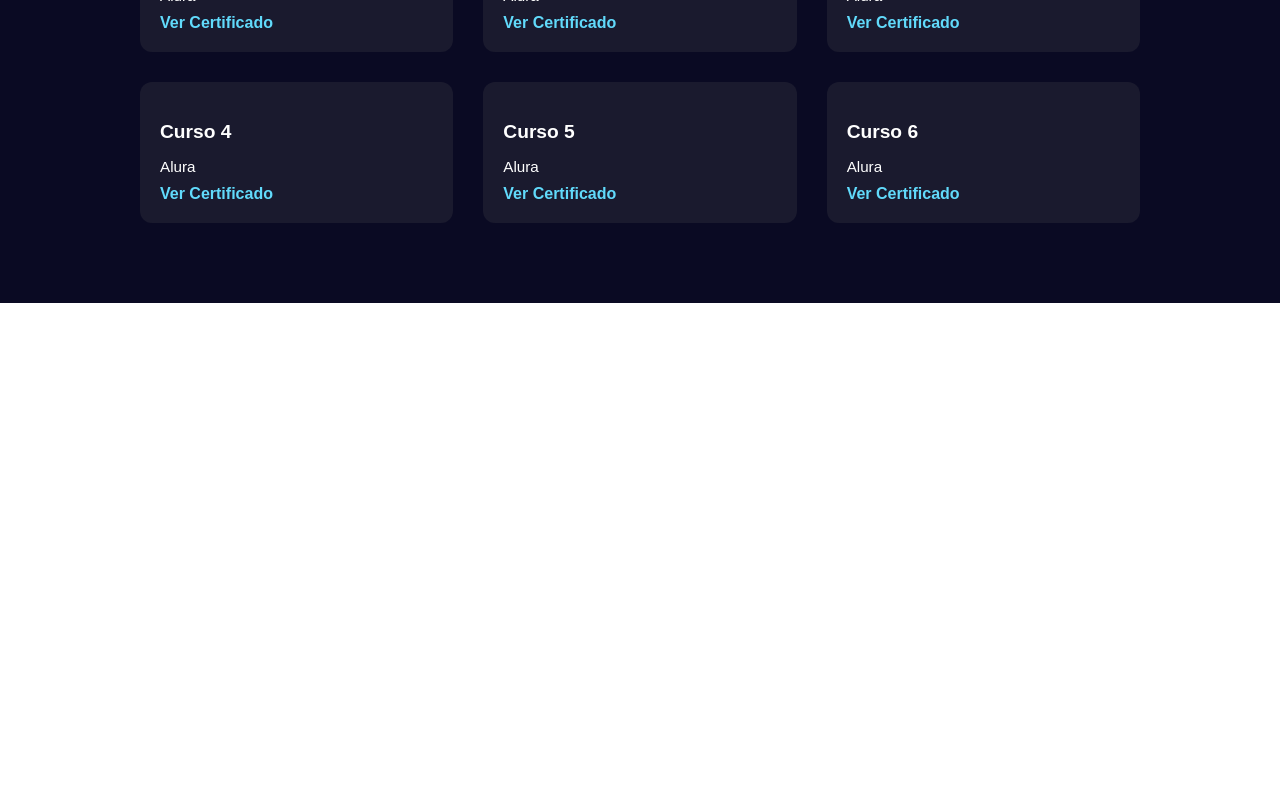
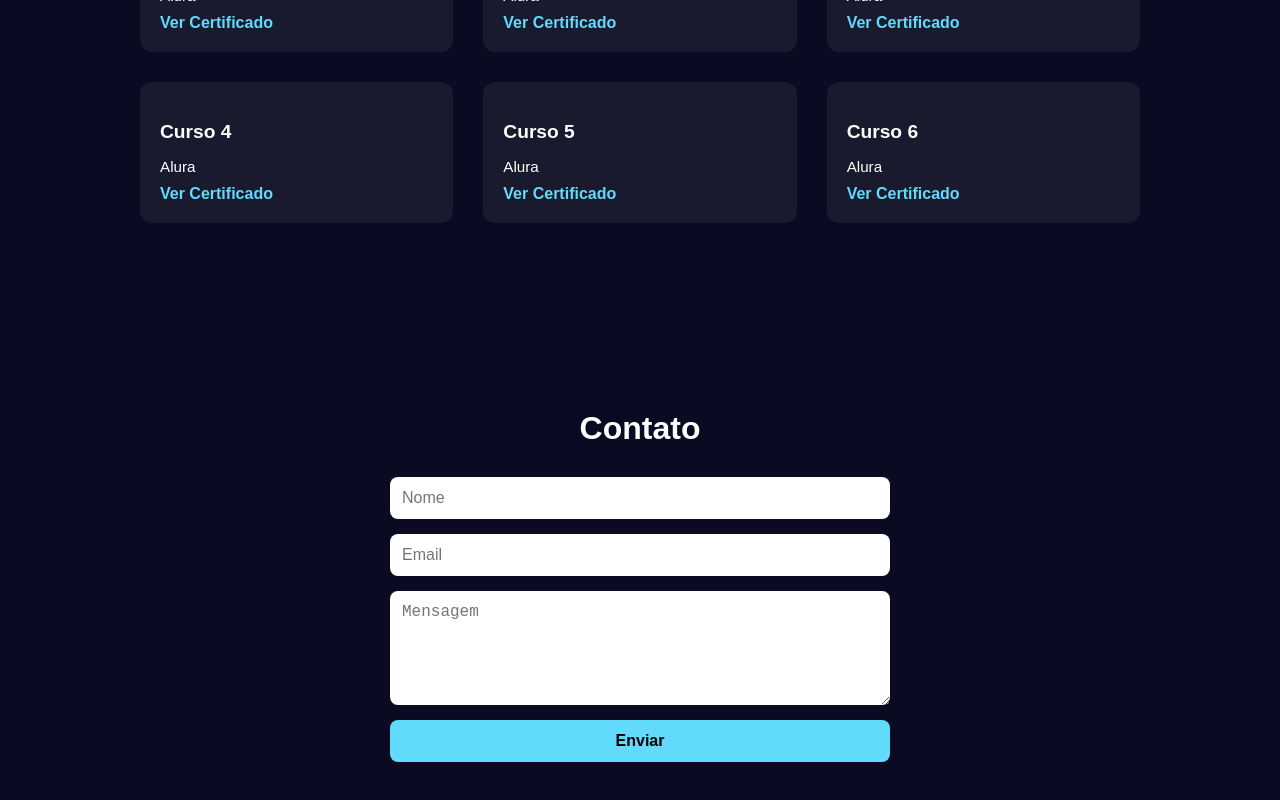
Before and after one commit to paiva737/portfolio, a React (Create React App) app: page / in a window 1280 px wide. Shown: the part 2567-3367 px from the top of the page. Before the commit the page ends 2870 px from the top, so only its background shows below. Built offline with nearby package versions, Linux system fonts and the light colour scheme.

Commit message:
Adicionando aba de form contato

```diff
--- a/src/App.js
+++ b/src/App.js
@@ -4,6 +4,7 @@ import About from './components/About/About';
 import Skills from './components/Skills/Skills';
 import Projects from './components/Projects/Projects';
 import Certificates from './components/Certificates/Certificates';
+import Contact from './components/Contact/Contact';
 
 function App() {
   return (
@@ -13,6 +14,7 @@ function App() {
       <Skills />
       <Projects />
       <Certificates />
+      <Contact />
     </div>
   );
 }
--- /dev/null
+++ b/src/components/Contact/Contact.jsx
@@ -0,0 +1,18 @@
+import React from 'react';
+import styles from './Contact.module.css';
+
+const Contact = () => {
+  return (
+    <section className={styles.contact}>
+      <h2>Contato</h2>
+      <form>
+        <input type="text" placeholder="Nome" required />
+        <input type="email" placeholder="Email" required />
+        <textarea placeholder="Mensagem" rows="5" required></textarea>
+        <button type="submit">Enviar</button>
+      </form>
+    </section>
+  );
+};
+
+export default Contact;
--- /dev/null
+++ b/src/components/Contact/Contact.module.css
@@ -0,0 +1,43 @@
+.contact {
+    padding: 80px 20px;
+    background-color: #0A0A23;
+    color: #ffffff;
+    font-family: 'Poppins', sans-serif;
+    text-align: center;
+  }
+
+  .contact h2 {
+    font-size: 2rem;
+    margin-bottom: 30px;
+  }
+
+  form {
+    display: flex;
+    flex-direction: column;
+    gap: 15px;
+    max-width: 500px;
+    margin: 0 auto;
+  }
+
+  input, textarea {
+    padding: 12px;
+    border-radius: 8px;
+    border: none;
+    font-size: 1rem;
+  }
+
+  button {
+    padding: 12px;
+    border: none;
+    border-radius: 8px;
+    background-color: #61dafb;
+    color: #000;
+    font-weight: bold;
+    font-size: 1rem;
+    cursor: pointer;
+    transition: background-color 0.3s ease;
+  }
+
+  button:hover {
+    background-color: #4bbbe0;
+  }
```
